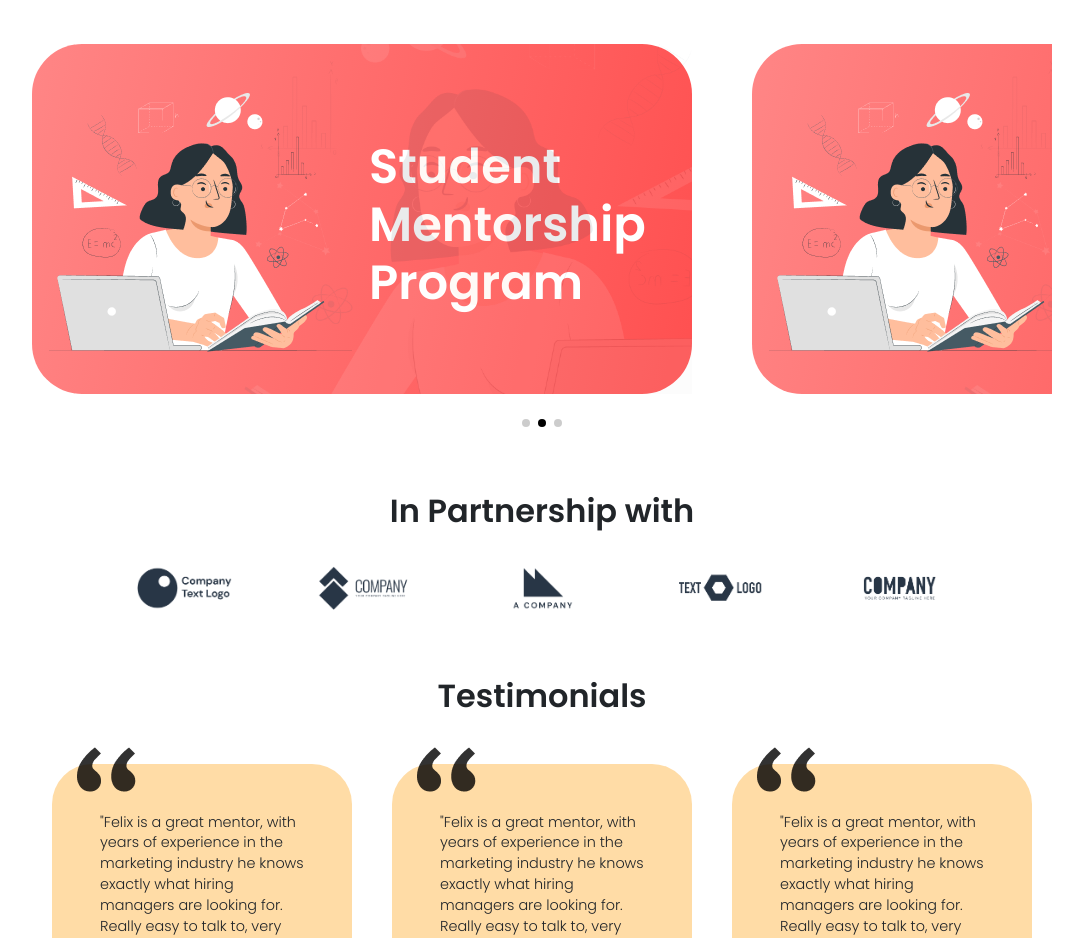
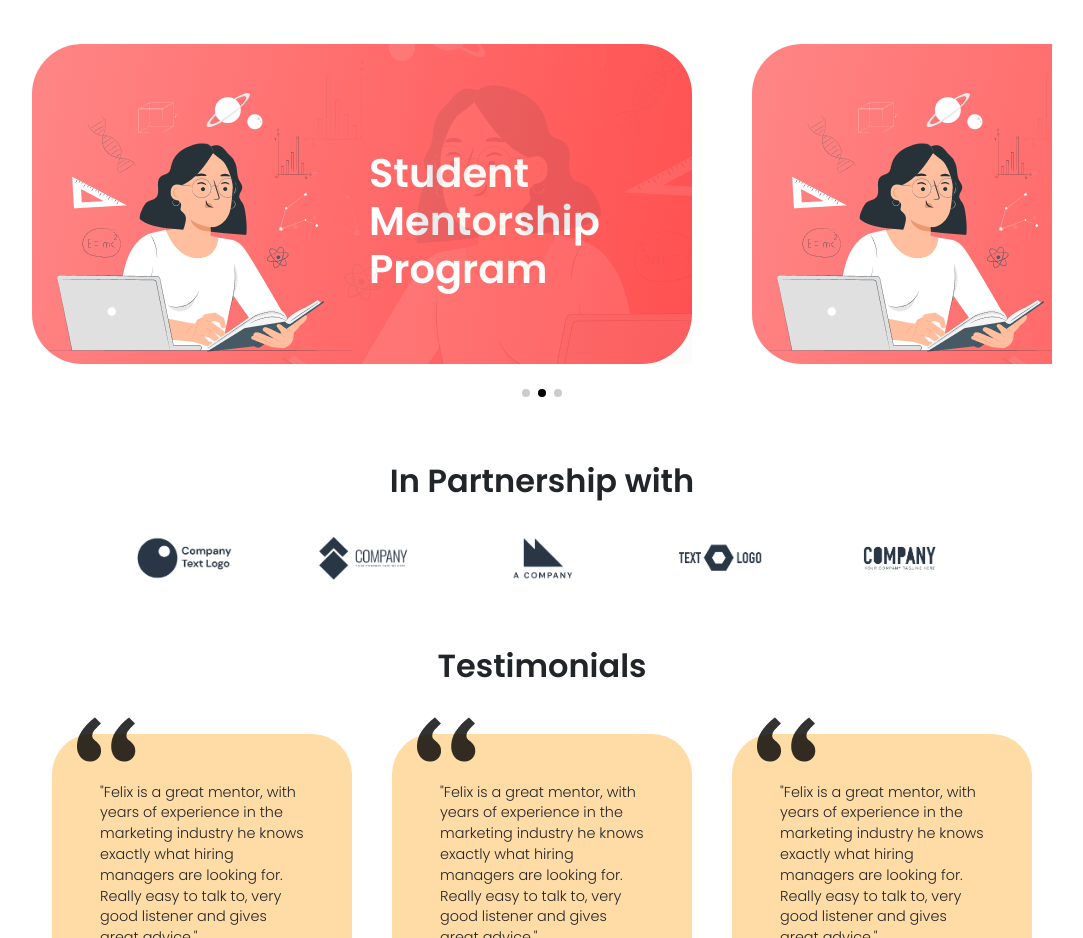
Before and after one commit to manasgautam1/mentorkart-react, a React (Create React App) app: page / in a window 1280 px wide. Shown: the part 2480-3418 px from the top of the page, without its empty margins (98-1181 px from the left). Built offline with nearby package versions, Linux system fonts and the light colour scheme.

Commit message:
1330px commit 2

```diff
--- a/src/index.css
+++ b/src/index.css
@@ -582,16 +582,3 @@ body {
   border-radius: 30px;
   font-size: 1.2rem;
 }
-
-@media (max-width: 1330px) {
-  .showcase-content .showcase-form {
-    width: 70%;
-  }
-  .join-section .ad-card {
-    min-width: 290px;
-  }
-  .find-mentor .mentor-card img {
-    height: 150px;
-    width: 150px;
-  }
-}
--- a/src/index.js
+++ b/src/index.js
@@ -1,6 +1,7 @@
 import React from 'react';
 import ReactDOM from 'react-dom';
 import './index.css';
+import './laptop-13.css';
 import './tablet.css';
 import './mobile.css';
 import App from './App';
--- /dev/null
+++ b/src/laptop-13.css
@@ -0,0 +1,32 @@
+@media (max-width: 1330px) {
+  .showcase-content .showcase-form {
+    width: 70%;
+  }
+  .join-section .ad-card {
+    min-width: 290px;
+  }
+  .find-mentor .mentor-card img {
+    height: 150px;
+    width: 150px;
+  }
+  /* PROGRAMS SECTION  */
+  .programs-section .program-container,
+  .programs-cards .swiper-container {
+    height: 370px;
+  }
+  .programs-cards .swiper-container .program-container {
+    height: 320px;
+  }
+  .programs-section .program-container h1 {
+    margin-top: 1.5rem;
+    font-size: 2.5rem;
+  }
+
+  /* BLOGS SECTION */
+  .blogs-section .blogs-container .header {
+    height: 210px;
+  }
+  .blogs-section .blogs-container .main-img {
+    height: 210px;
+  }
+}
```
